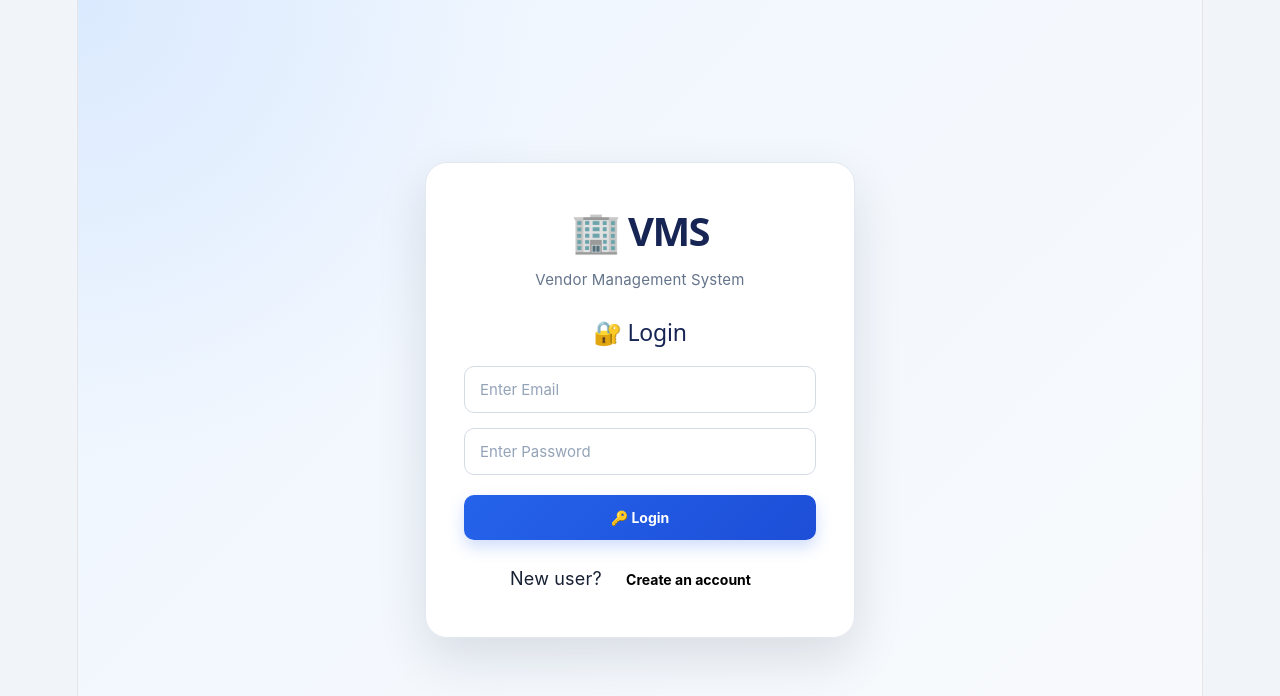
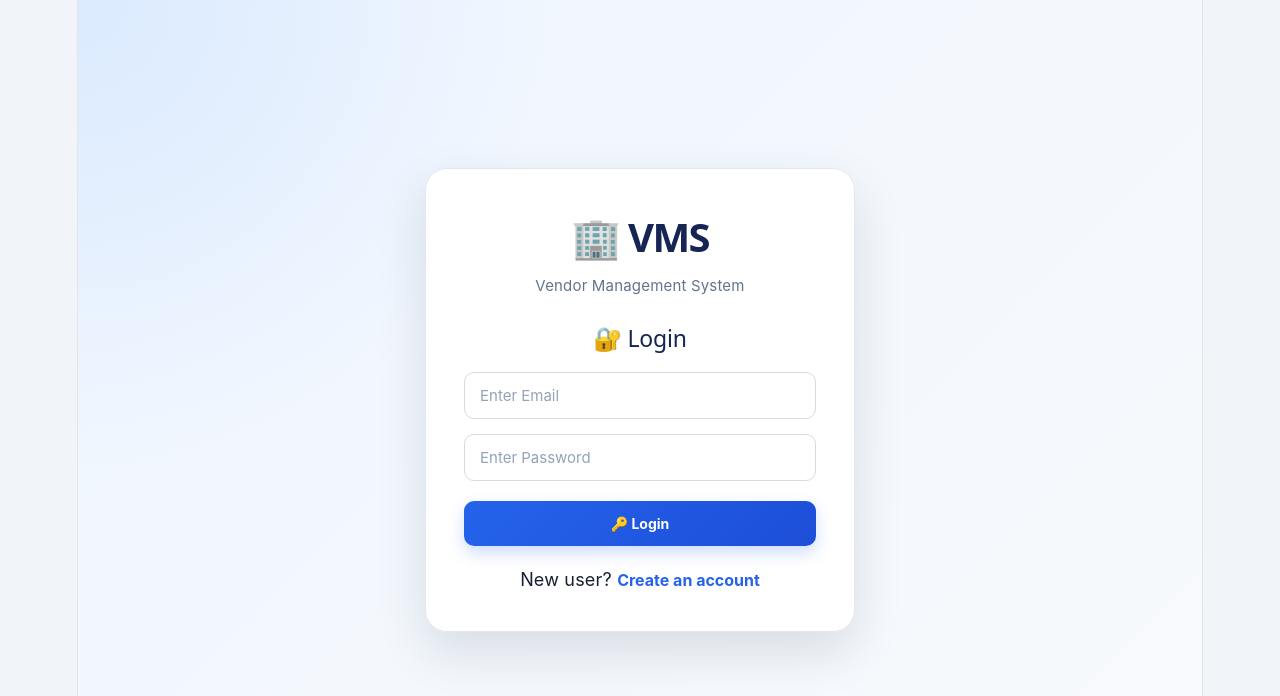
Before and after one commit to netracharu254-ui/ProcuraX, a React app in the folder frontend/: page / in a window 1280 px wide. Shown: the top 696 px of the page. Built offline with nearby package versions, Linux system fonts and the light colour scheme; the HTML template or start-up script is replaced by a standard one.

Commit message:
Fix create account button visibility

```diff
--- a/frontend/src/Login.jsx
+++ b/frontend/src/Login.jsx
@@ -1,6 +1,7 @@
 import { useState } from "react";
 
 const API = "https://procurax-o4mh.onrender.com/api";
+
 function Login({ onLogin }) {
   const [isRegister, setIsRegister] = useState(false);
 
@@ -57,9 +58,7 @@ function Login({ onLogin }) {
       const data = await response.json();
 
       if (!response.ok) {
-        setMessage(
-          data.message || "Something went wrong"
-        );
+        setMessage(data.message || "Something went wrong");
         return;
       }
 
@@ -254,6 +253,9 @@ function Login({ onLogin }) {
                   background: "transparent",
                   cursor: "pointer",
                   fontWeight: "bold",
+                  color: "#2563eb",
+                  fontSize: "16px",
+                  padding: "0",
                 }}
               >
                 Login
@@ -274,6 +276,9 @@ function Login({ onLogin }) {
                   background: "transparent",
                   cursor: "pointer",
                   fontWeight: "bold",
+                  color: "#2563eb",
+                  fontSize: "16px",
+                  padding: "0",
                 }}
               >
                 Create an account
```
